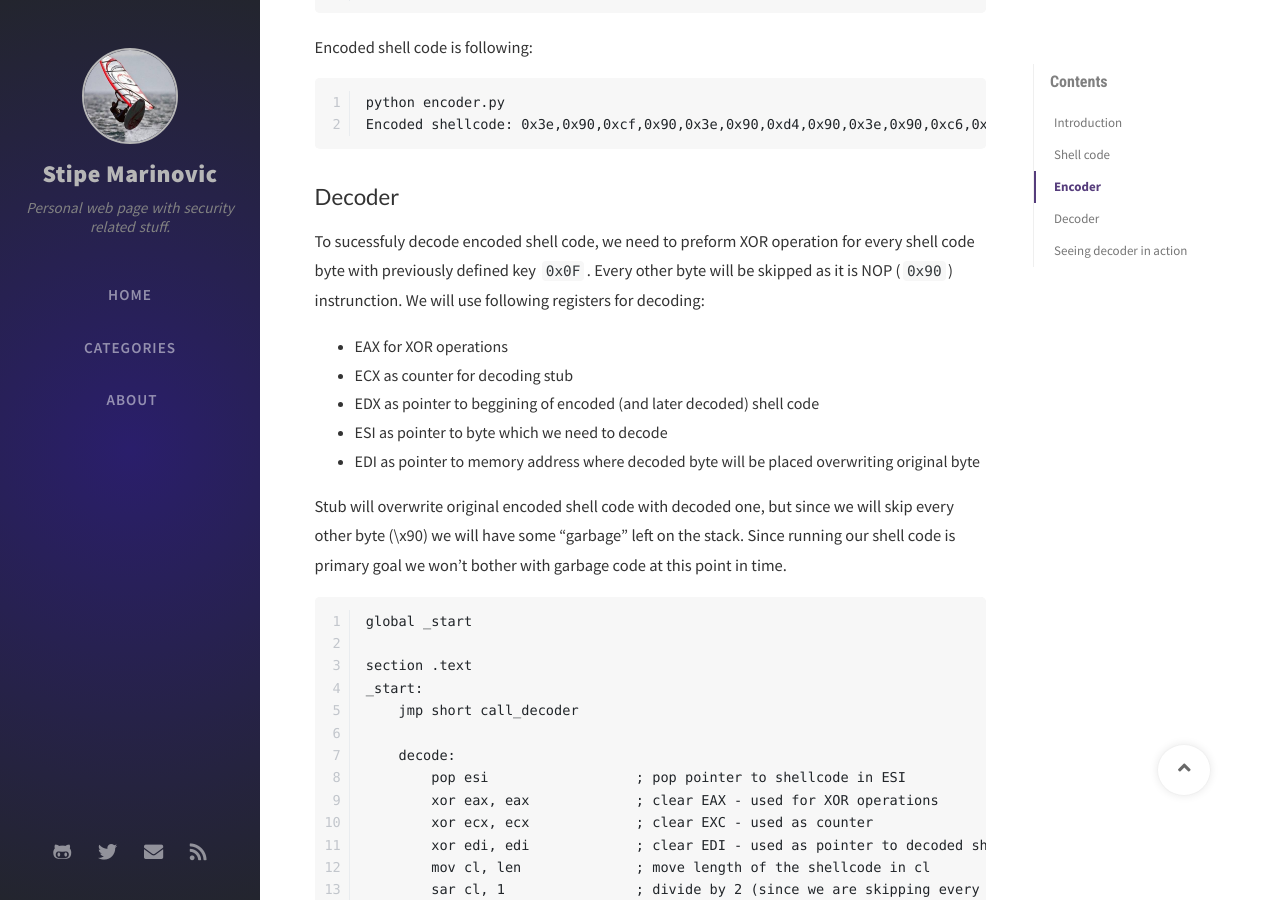
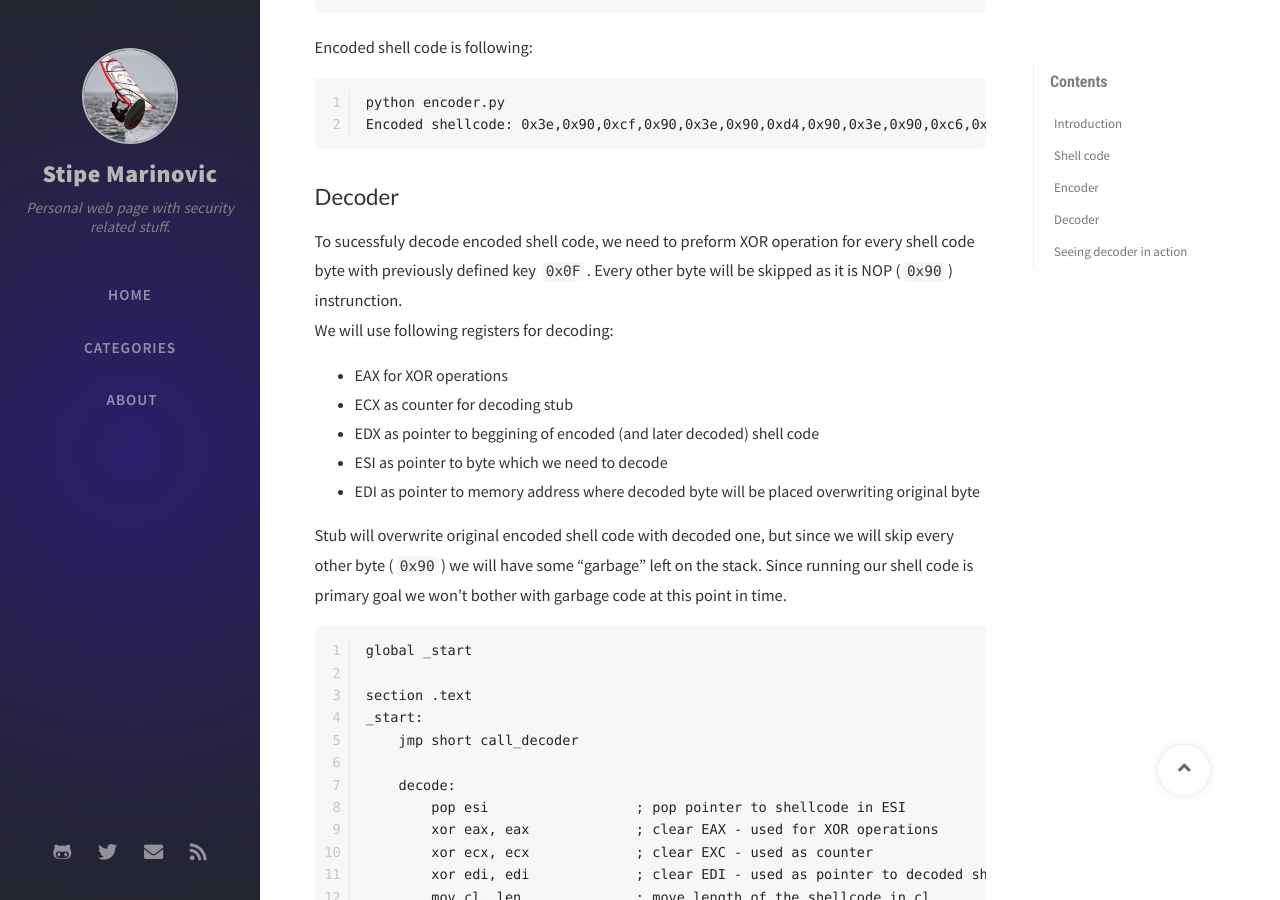
Before and after one commit to smarinovic/smarinovic.github.io, a Jekyll site: the page built from _posts/2020-06-10-Custom-Encoder.md, in a window 1280 px wide and 900 px high, scrolled down 1419 px. Built offline with Jekyll 4.4.1, drawn with Linux system fonts in a browser that asks for light colours; nearby versions of some CDN libraries; comment, search, counter and statistics services are not loaded; some of the changed text lies outside the part shown.

Commit message:
Update 2020-06-10-Custom-Encoder.md

````diff
--- a/_posts/2020-06-10-Custom-Encoder.md
+++ b/_posts/2020-06-10-Custom-Encoder.md
@@ -59,14 +59,15 @@
 ## Decoder ##
 
 To sucessfuly decode encoded shell code, we need to preform XOR operation for every shell code byte with previously defined key ```0x0F```.
-Every other byte will be skipped as it is NOP (```0x90```) instrunction. We will use following registers for decoding:
+Every other byte will be skipped as it is NOP (```0x90```) instrunction.
+We will use following registers for decoding:
 * EAX for XOR operations
 * ECX as counter for decoding stub
 * EDX as pointer to beggining of encoded (and later decoded) shell code
 * ESI as pointer to byte which we need to decode
 * EDI as pointer to memory address where decoded byte will be placed overwriting original byte
 
-Stub will overwrite original encoded shell code with decoded one, but since we will skip every other byte (\x90) we will have some "garbage" left on the stack. Since running our shell code is primary goal we won't bother with garbage code at this point in time.
+Stub will overwrite original encoded shell code with decoded one, but since we will skip every other byte (```0x90```) we will have some "garbage" left on the stack. Since running our shell code is primary goal we won't bother with garbage code at this point in time.
 
 ```
 global _start
````
Also changed, not shown: other parts of _posts/2020-06-10-Custom-Encoder.md (+3 -3 lines).
